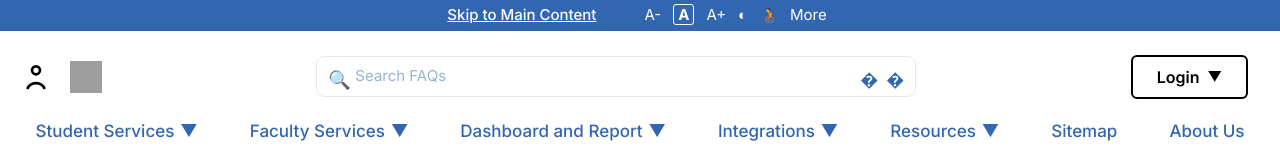
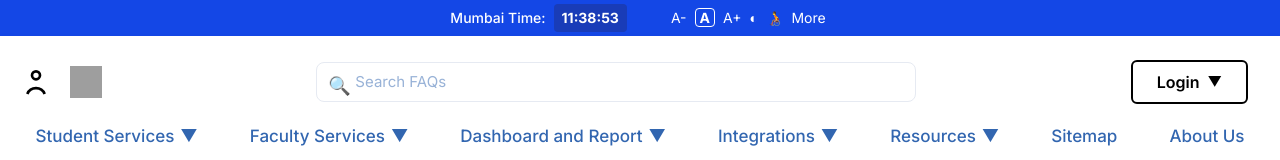
Before and after one commit to darved2305/ggw-vidyasetu, a React (Vite) app: page / in a window 1280 px wide. Shown: the top 160 px of the page. Built offline with nearby package versions, Linux system fonts and the light colour scheme; grey boxes are pictures that could not be loaded.

Commit message:
added auto changing time for India

```diff
--- a/src/components/Navbar.jsx
+++ b/src/components/Navbar.jsx
@@ -1,11 +1,27 @@
-import { useState } from 'react';
+import { useState, useEffect } from 'react';
 import { useNavigate } from 'react-router-dom';
 import logo1 from '../assets/logo.svg';
 
 export default function Navbar() {
   const [openMenu, setOpenMenu] = useState(null);
   const [mobileNav, setMobileNav] = useState(false);
+  const [currentTime, setCurrentTime] = useState('');
   const navigate = useNavigate();
+
+  useEffect(() => {
+    function updateTime() {
+      const now = new Date();
+      // Convert to Mumbai time (IST) UTC+5:30
+      const utc = now.getTime() + now.getTimezoneOffset() * 60000;
+      const istOffset = 5.5 * 60 * 60000;
+      const istTime = new Date(utc + istOffset);
+      const timeString = istTime.toLocaleTimeString('en-IN', { hour12: false });
+      setCurrentTime(timeString);
+    }
+    updateTime();
+    const intervalId = setInterval(updateTime, 1000);
+    return () => clearInterval(intervalId);
+  }, []);
 
   const navItems = [
     {
@@ -35,53 +51,22 @@ export default function Navbar() {
 
   return (
     <>
-      <div
-        style={{
-          background: '#3266b0',
-          color: '#fff',
-          fontSize: 15,
-          padding: '4px 0',
-          textAlign: 'center',
-          width: '100%',
-        }}
-      >
-        <div
-          style={{
-            display: 'flex',
-            alignItems: 'center',
-            justifyContent: 'center',
-            gap: 18,
-          }}
-        >
-          <a
-            href="#main-content"
-            style={{
-              color: '#fff',
-              textDecoration: 'underline',
-              fontWeight: 500,
-            }}
-          >
-            Skip to Main Content
-          </a>
-
-          <span style={{ marginLeft: 24 }}>
-            <span style={{ margin: '0 6px', cursor: 'pointer' }}>A-</span>
-            <span
-              style={{
-                margin: '0 6px',
-                cursor: 'pointer',
-                fontWeight: 'bold',
-                border: '1px solid #fff',
-                borderRadius: 3,
-                padding: '0 4px',
-              }}
-            >
-              A
+      <div className="bg-blue-700 text-white text-sm py-1 text-center w-full">
+        <div className="flex items-center justify-center gap-4">
+          {/* Live Mumbai Time Display */}
+          <div className="flex items-center gap-2">
+            <span className="text-white font-medium">Mumbai Time:</span>
+            <span className="text-white font-bold bg-blue-800 px-2 py-1 rounded">
+              {currentTime}
             </span>
-            <span style={{ margin: '0 6px', cursor: 'pointer' }}>A+</span>
-            <span style={{ margin: '0 6px', cursor: 'pointer' }}>◐</span>
-            <span style={{ margin: '0 6px', cursor: 'pointer' }}>🧑‍🦽</span>
-            <span style={{ margin: '0 6px', cursor: 'pointer' }}>More</span>
+          </div>
+          <span className="ml-6">
+            <span className="mx-1 cursor-pointer">A-</span>
+            <span className="mx-1 cursor-pointer font-bold border border-white rounded px-1">A</span>
+            <span className="mx-1 cursor-pointer">A+</span>
+            <span className="mx-1 cursor-pointer">◐</span>
+            <span className="mx-1 cursor-pointer">🧑‍🦽</span>
+            <span className="mx-1 cursor-pointer">More</span>
           </span>
         </div>
       </div>
@@ -157,7 +142,7 @@ export default function Navbar() {
                     fontSize: 18,
                   }}
                 >
-                  �
+
                 </span>
                 <span
                   style={{
@@ -168,7 +153,7 @@ export default function Navbar() {
                     fontSize: 18,
                   }}
                 >
-                  �
+
                 </span>
               </div>
             </div>
```
